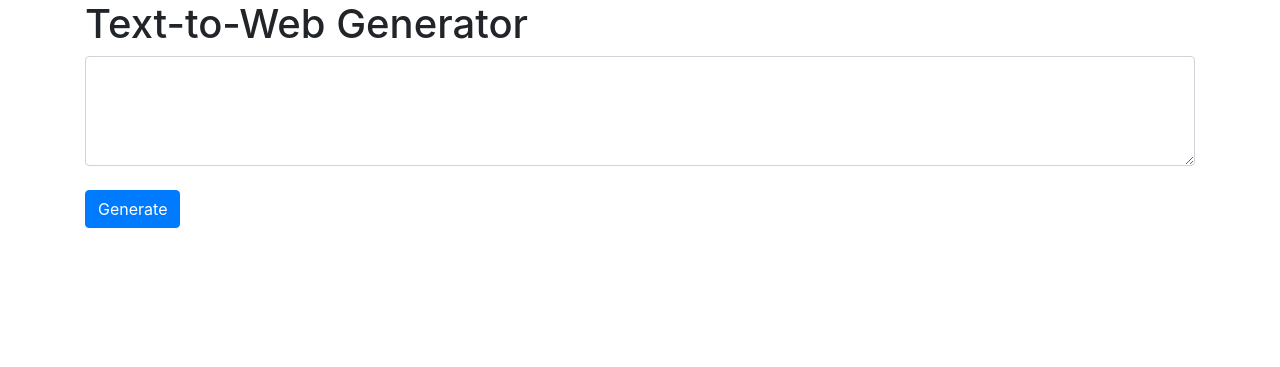
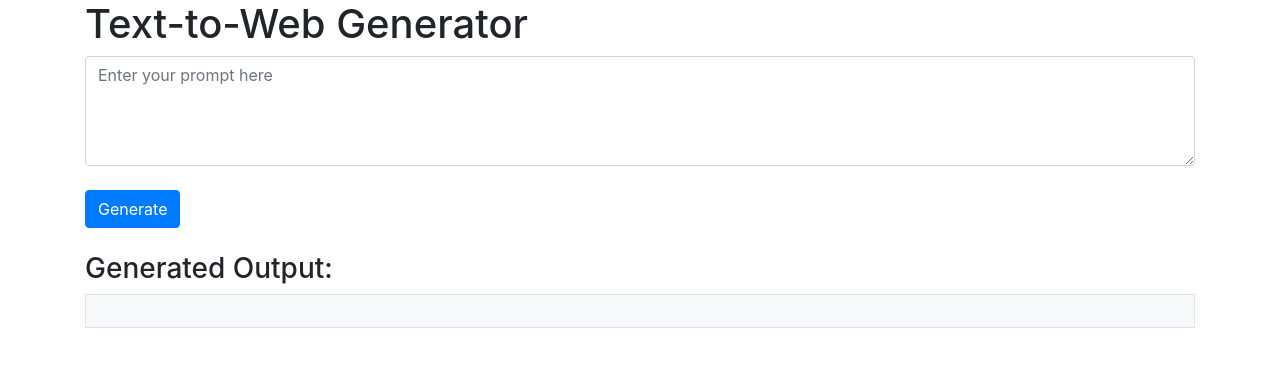
Before and after one commit to Shashank-V-H/T2W, a Django app: page / in a window 1280 px wide. Shown: the top 367 px of the page. Run offline with Django 5.2, Linux system fonts and the light colour scheme; some libraries are stand-ins or nearby versions.

Commit message:
giving_html_css_code

```diff
--- a/webapp_generator/generator/views.py
+++ b/webapp_generator/generator/views.py
@@ -1,13 +1,60 @@
-from transformers import pipeline
+import requests
+import json
 from django.http import JsonResponse
 from django.shortcuts import render
+import logging
+
+# Set up logging
+logging.basicConfig(level=logging.DEBUG)
+
+# Together.AI API constants
+TOGETHER_AI_API_URL = "https://api.together.xyz/v1/chat/completions"
+TOGETHER_API_KEY = "3460fb4d7e4663f65203cdad6290169cafb2bdb89584278a59b161eea88479d7"
 
 def index(request):
     return render(request, 'index.html')
 
 def generate_webpage(request):
     if request.method == 'POST':
-        prompt = request.POST.get('prompt')
-        generator = pipeline("text-generation", model="gpt2")
-        response = generator(prompt, max_length=500)[0]['generated_text']
-        return JsonResponse({'html_code': response})
+        try:
+            # Parse the incoming request payload
+            data = json.loads(request.body.decode('utf-8'))
+            prompt = data.get('prompt', '')
+
+            # Prepare the payload for Together.AI API
+            payload = {
+                "model": "Qwen/Qwen2.5-72B-Instruct-Turbo",
+                "messages": [
+                    {"role": "user", "content": prompt}
+                ]
+            }
+            headers = {
+                "accept": "application/json",
+                "content-type": "application/json",
+                "authorization": f"Bearer {TOGETHER_API_KEY}"
+            }
+
+            # Make the API request
+            response = requests.post(TOGETHER_AI_API_URL, json=payload, headers=headers)
+
+            # Log the response for debugging
+            logging.debug(f"API Response: {response.text}")
+
+            # Parse the API response
+            if response.status_code == 200:
+                response_data = response.json()
+                if "choices" in response_data:
+                    generated_code = response_data["choices"][0]["message"]["content"]
+                else:
+                    generated_code = "Error: No valid output from the API."
+            else:
+                generated_code = f"Error: {response.status_code} - {response.text}"
+
+        except Exception as e:
+            logging.error(f"Error during API call: {e}")
+            generated_code = f"Error: {str(e)}"
+
+        # Return the generated code as JSON
+        return JsonResponse({'html_code': generated_code})
+    else:
+        return JsonResponse({'html_code': 'Invalid request method. Use POST.'})
--- a/webapp_generator/templates/index.html
+++ b/webapp_generator/templates/index.html
@@ -9,21 +9,31 @@
     <div class="container">
         <h1>Text-to-Web Generator</h1>
         <form id="generateForm">
-            <textarea id="prompt" class="form-control" rows="4"></textarea><br>
+            <textarea id="prompt" class="form-control" rows="4" placeholder="Enter your prompt here"></textarea><br>
             <button type="button" class="btn btn-primary" onclick="generateWeb()">Generate</button>
         </form>
-        <div id="output" class="mt-4"></div>
+        <div id="output" class="mt-4">
+            <h3>Generated Output:</h3>
+            <pre id="renderOutput" class="p-3 border bg-light"></pre>
+        </div>
     </div>
     <script>
         function generateWeb() {
+            const prompt = document.getElementById('prompt').value;
             fetch('/generate/', {
                 method: 'POST',
-                headers: { 'Content-Type': 'application/json', 'X-CSRFToken': '{{ csrf_token }}' },
-                body: JSON.stringify({ 'prompt': document.getElementById('prompt').value })
+                headers: {
+                    'Content-Type': 'application/json',
+                    'X-CSRFToken': '{{ csrf_token }}',
+                },
+                body: JSON.stringify({ prompt: prompt })
             })
             .then(response => response.json())
             .then(data => {
-                document.getElementById('output').innerHTML = data.html_code;
+                document.getElementById('renderOutput').innerText = data.html_code || "No output generated.";
+            })
+            .catch(error => {
+                document.getElementById('renderOutput').innerText = `Error: ${error}`;
             });
         }
     </script>
```
